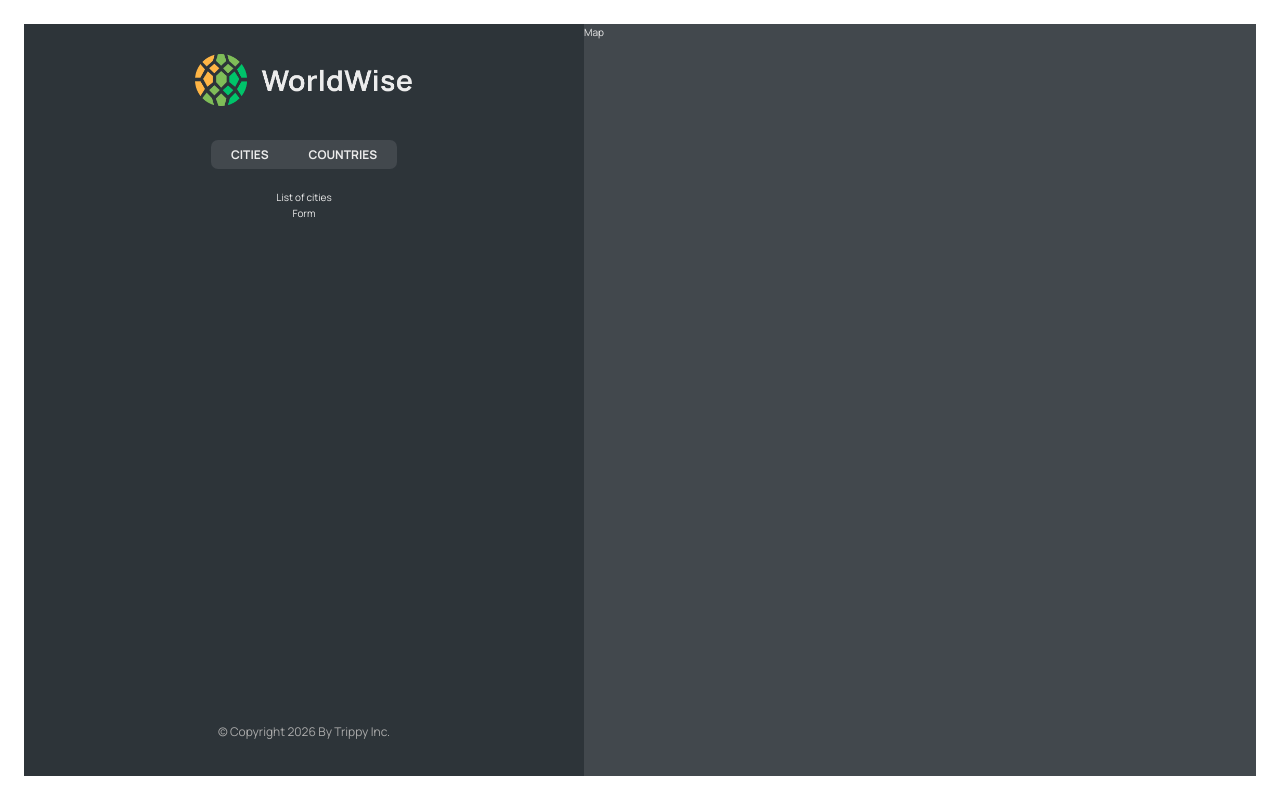
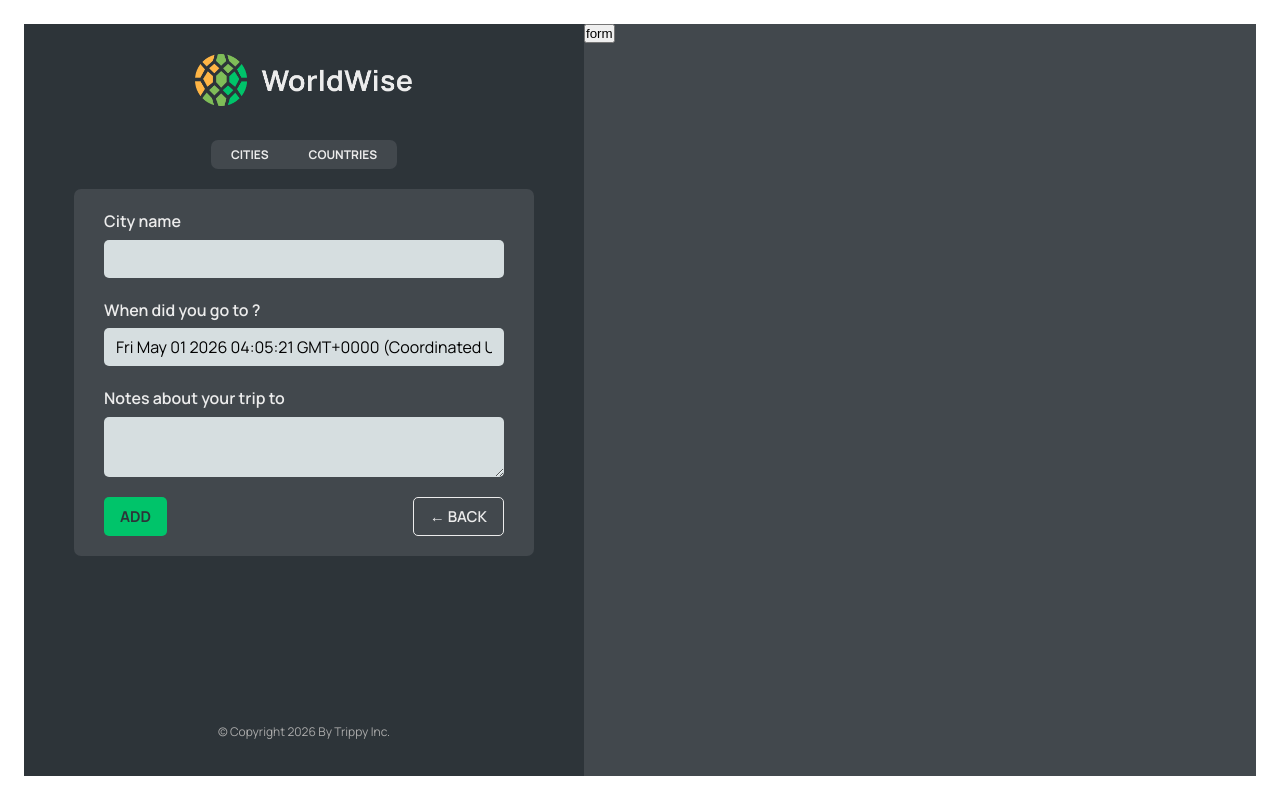
Before and after one commit to Abdelrrahman-Alaa/trippy, a React (Vite) app: page /app/form in a window 1280 px wide. Built offline with nearby package versions, Linux system fonts and the light colour scheme; data requests are answered from the project's data file.

Commit message:
feat: enhance city and form components, add navigation and button styles

```diff
--- a/src/App.jsx
+++ b/src/App.jsx
@@ -9,9 +9,12 @@
 import Login from "./pages/Login";
 import AppLayout from "./pages/AppLayout";
 import CityList from "./components/CityList";
+import City from "./components/City";
 import { useState } from "react";
 import { useEffect } from "react";
 import CountryList from "./components/CountryList";
+import Form from "./components/Form";
+import { Navigate } from "react-router-dom";
 
 function App() {
   const [cities, setCities] = useState([]);
@@ -45,19 +48,20 @@
         <Route path="/pricing" element={<Pricing />} />
         <Route path="/login" element={<Login />} />
         <Route path="/app" element={<AppLayout />}>
-          <Route
-            index
-            element={<CityList cities={cities} isLoading={isLoading} />}
-          />
+          <Route index element={<Navigate replace to={"cities"} />} />
           <Route
             path="cities"
             element={<CityList cities={cities} isLoading={isLoading} />}
           />
           <Route
+            path="cities/:id"
+            element={<City cities={cities} isLoading={isLoading} />}
+          />
+          <Route
             path="countries"
             element={<CountryList cities={cities} isLoading={isLoading} />}
           />
-          <Route path="form" element={<p>Form</p>} />
+          <Route path="form" element={<Form />} />
         </Route>
         <Route path="/about" element={<About />} />
         <Route path="*" element={<NotFound />} />
--- /dev/null
+++ b/src/components/Button.jsx
@@ -0,0 +1,10 @@
+import styles from "./Button.module.css";
+function Button({ children, onClick, type }) {
+  return (
+    <button onClick={onClick} className={`${styles.btn} ${styles[type]}`}>
+      {children}
+    </button>
+  );
+}
+
+export default Button;
--- a/src/components/City.jsx
+++ b/src/components/City.jsx
@@ -1,3 +1,4 @@
+import { useParams } from "react-router-dom";
 import styles from "./City.module.css";
 
 const formatDate = (date) =>
@@ -8,14 +9,14 @@
     weekday: "long",
   }).format(new Date(date));
 
-function City() {
-  // TEMP DATA
-  const currentCity = {
-    cityName: "Lisbon",
-    emoji: "🇵🇹",
-    date: "2027-10-31T15:59:59.138Z",
-    notes: "My favorite city so far!",
-  };
+function City({ cities }) {
+  const { id } = useParams();
+
+  const currentCity = cities.find((item) => item.id === id);
+
+  if (!currentCity) {
+    return <h2>This city not found</h2>;
+  }
 
   const { cityName, emoji, date, notes } = currentCity;
 
@@ -51,9 +52,7 @@
         </a>
       </div>
 
-      <div>
-        <ButtonBack />
-      </div>
+      <div>{/* <ButtonBack /> */}</div>
     </div>
   );
 }
--- a/src/components/CityItem.jsx
+++ b/src/components/CityItem.jsx
@@ -1,3 +1,4 @@
+import { Link } from "react-router-dom";
 import styles from "./CityItem.module.css";
 
 const formatDate = (date) =>
@@ -8,14 +9,22 @@
   }).format(new Date(date));
 
 function CityItem({ city }) {
-  const { cityName, date, emoji } = city;
+  const {
+    cityName,
+    date,
+    emoji,
+    id,
+    position: { lat, lng },
+  } = city;
 
   return (
-    <li className={styles.cityItem}>
-      <span className={styles.emoji}>{emoji}</span>
-      <h3 className={styles.name}>{cityName}</h3>
-      <time className={styles.date}>{formatDate(date)}</time>
-      <button className={styles.deleteBtn}>&times;</button>
+    <li>
+      <Link className={styles.cityItem} to={`${id}?lat=${lat}&lng=${lng}`}>
+        <span className={styles.emoji}>{emoji}</span>
+        <h3 className={styles.name}>{cityName}</h3>
+        <time className={styles.date}>{formatDate(date)}</time>
+        <button className={styles.deleteBtn}>&times;</button>
+      </Link>
     </li>
   );
 }
--- a/src/components/Form.jsx
+++ b/src/components/Form.jsx
@@ -3,8 +3,10 @@
 import { useState } from "react";
 
 import styles from "./Form.module.css";
+import Button from "./Button";
+import { useNavigate } from "react-router-dom";
 
-export function convertToEmoji(countryCode) {
+function convertToEmoji(countryCode) {
   const codePoints = countryCode
     .toUpperCase()
     .split("")
@@ -17,6 +19,7 @@
   const [country, setCountry] = useState("");
   const [date, setDate] = useState(new Date());
   const [notes, setNotes] = useState("");
+  const navigate = useNavigate();
 
   return (
     <form className={styles.form}>
@@ -49,8 +52,16 @@
       </div>
 
       <div className={styles.buttons}>
-        <button>Add</button>
-        <button>&larr; Back</button>
+        <Button type={"primary"}>Add</Button>
+        <Button
+          type={"back"}
+          onClick={(e) => {
+            e.preventDefault();
+            navigate(-1);
+          }}
+        >
+          &larr; Back
+        </Button>
       </div>
     </form>
   );
--- a/src/components/Map.jsx
+++ b/src/components/Map.jsx
@@ -1,4 +1,15 @@
+import { useSearchParams } from "react-router-dom";
 import styles from "./Map.module.css";
+import { useNavigate } from "react-router-dom";
 export default function Map() {
-  return <div className={styles.mapContainer}>Map</div>;
+  const [searchParams, setSearchParams] = useSearchParams();
+  const lat = searchParams.get("lat");
+  const lng = searchParams.get("lng");
+  const navigate = useNavigate();
+
+  return (
+    <div className={styles.mapContainer}>
+      <button onClick={() => navigate("form")}>form</button>
+    </div>
+  );
 }
--- a/src/components/Sidebar.jsx
+++ b/src/components/Sidebar.jsx
@@ -7,7 +7,6 @@
     <div className={Styles.sidebar}>
       <Logo />
       <AppNav />
-      <p>List of cities</p>
       <Outlet />
       <footer className={Styles.footer}>
         <p className={Styles.copyright}>
```
